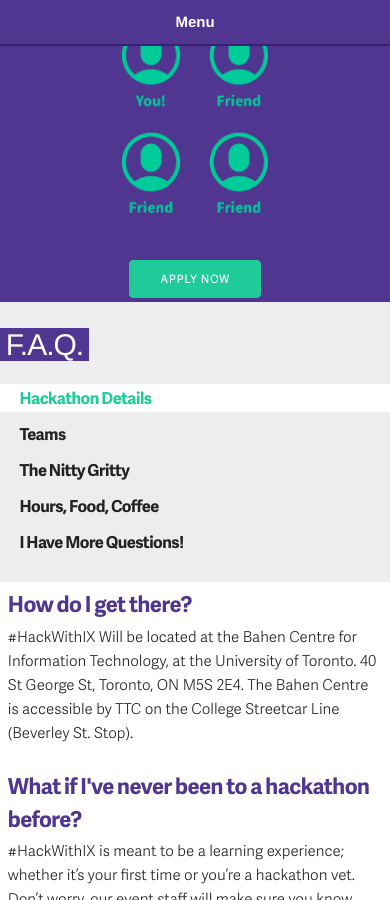
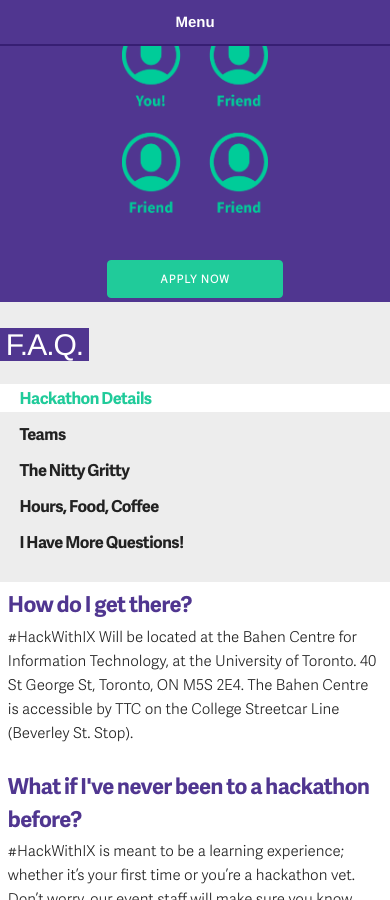
Before and after one commit to martinlaws/hackathon, a Jekyll site: the page built from index.html, in a window 390 px wide and 900 px high, scrolled down 3492 px. Built offline with Jekyll 4.4.1, drawn with Linux system fonts in a browser that asks for light colours; some web fonts are replaced.

Commit message:
Updated registration block apply button for mobile

```diff
--- a/_assets/stylesheets/main.scss
+++ b/_assets/stylesheets/main.scss
@@ -575,6 +575,9 @@
                 }
               }
             }
+            .button-primary {
+              width: 45%;
+            }
           }
         }
       }
```
